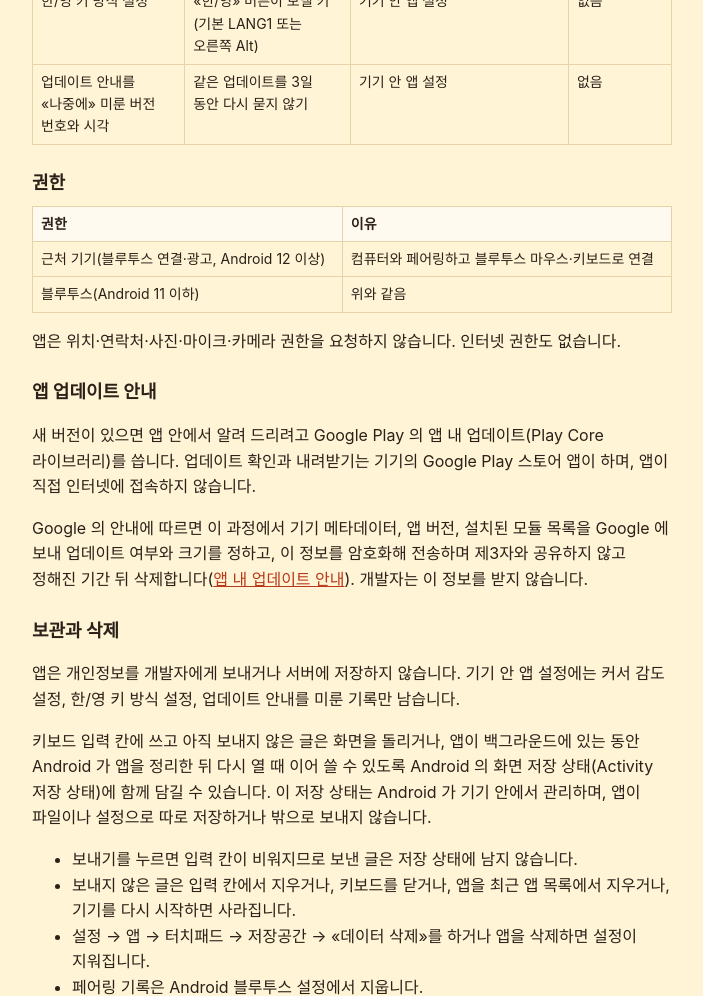
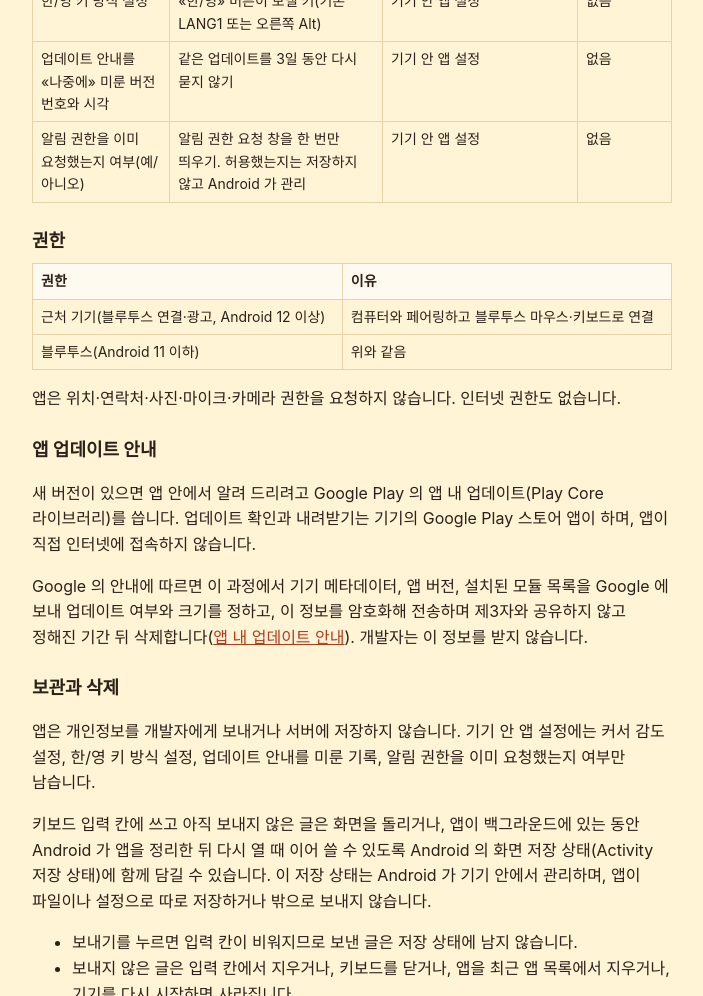
Before and after one commit to ghbcompany/ghbcompany.github.io, a plain HTML site: page touchpad/privacy/index.html in a window 1280 px wide. Shown: the part 880-1876 px from the top of the page, without its empty margins (288-991 px from the left). Drawn offline with Linux system fonts and the light colour scheme.

Commit message:
touchpad 개인정보 처리방침: 알림 권한 요청 여부 저장 설명 추가 (touchpad#9 원본과 맞춤, 시행일 2026-11-20 유지) (#12)
Co-authored-by: Claude Sonnet 5.5 <noreply@anthropic.com>

```diff
--- a/touchpad/privacy/index.html
+++ b/touchpad/privacy/index.html
@@ -49,6 +49,7 @@ th{background:var(--card)}
 <tr><td>커서 감도 설정</td><td>커서 움직임 빠르기</td><td>기기 안 앱 설정</td><td>없음</td></tr>
 <tr><td>한/영 키 방식 설정</td><td>«한/영» 버튼이 보낼 키(기본 LANG1 또는 오른쪽 Alt)</td><td>기기 안 앱 설정</td><td>없음</td></tr>
 <tr><td>업데이트 안내를 «나중에» 미룬 버전 번호와 시각</td><td>같은 업데이트를 3일 동안 다시 묻지 않기</td><td>기기 안 앱 설정</td><td>없음</td></tr>
+<tr><td>알림 권한을 이미 요청했는지 여부(예/아니오)</td><td>알림 권한 요청 창을 한 번만 띄우기. 허용했는지는 저장하지 않고 Android 가 관리</td><td>기기 안 앱 설정</td><td>없음</td></tr>
 </tbody>
 </table>
 </div>
@@ -70,7 +71,7 @@ th{background:var(--card)}
 <p>Google 의 안내에 따르면 이 과정에서 기기 메타데이터, 앱 버전, 설치된 모듈 목록을 Google 에 보내 업데이트 여부와 크기를 정하고, 이 정보를 암호화해 전송하며 제3자와 공유하지 않고 정해진 기간 뒤 삭제합니다(<a href="https://developer.android.com/guide/playcore/in-app-updates">앱 내 업데이트 안내</a>). 개발자는 이 정보를 받지 않습니다.</p>
 
 <h2>보관과 삭제</h2>
-<p>앱은 개인정보를 개발자에게 보내거나 서버에 저장하지 않습니다. 기기 안 앱 설정에는 커서 감도 설정, 한/영 키 방식 설정, 업데이트 안내를 미룬 기록만 남습니다.</p>
+<p>앱은 개인정보를 개발자에게 보내거나 서버에 저장하지 않습니다. 기기 안 앱 설정에는 커서 감도 설정, 한/영 키 방식 설정, 업데이트 안내를 미룬 기록, 알림 권한을 이미 요청했는지 여부만 남습니다.</p>
 <p>키보드 입력 칸에 쓰고 아직 보내지 않은 글은 화면을 돌리거나, 앱이 백그라운드에 있는 동안 Android 가 앱을 정리한 뒤 다시 열 때 이어 쓸 수 있도록 Android 의 화면 저장 상태(Activity 저장 상태)에 함께 담길 수 있습니다. 이 저장 상태는 Android 가 기기 안에서 관리하며, 앱이 파일이나 설정으로 따로 저장하거나 밖으로 보내지 않습니다.</p>
 <ul>
 <li>보내기를 누르면 입력 칸이 비워지므로 보낸 글은 저장 상태에 남지 않습니다.</li>
```
